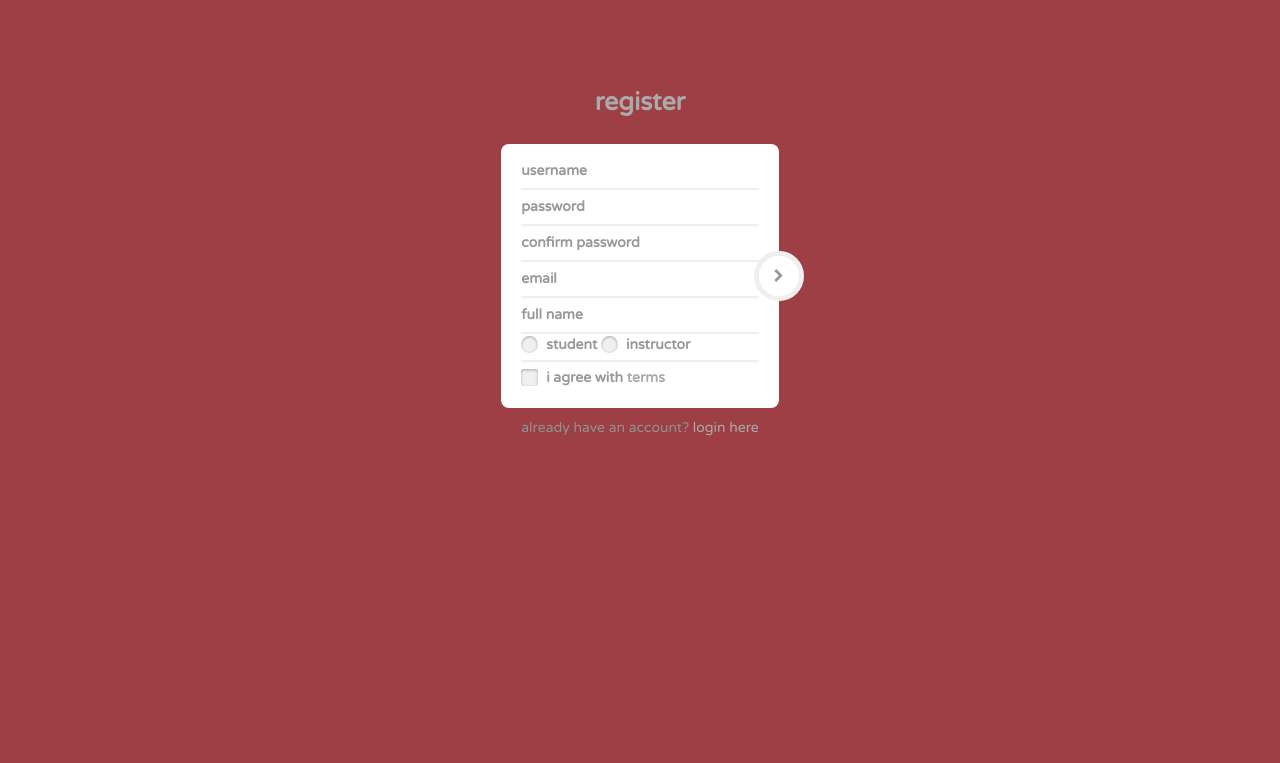
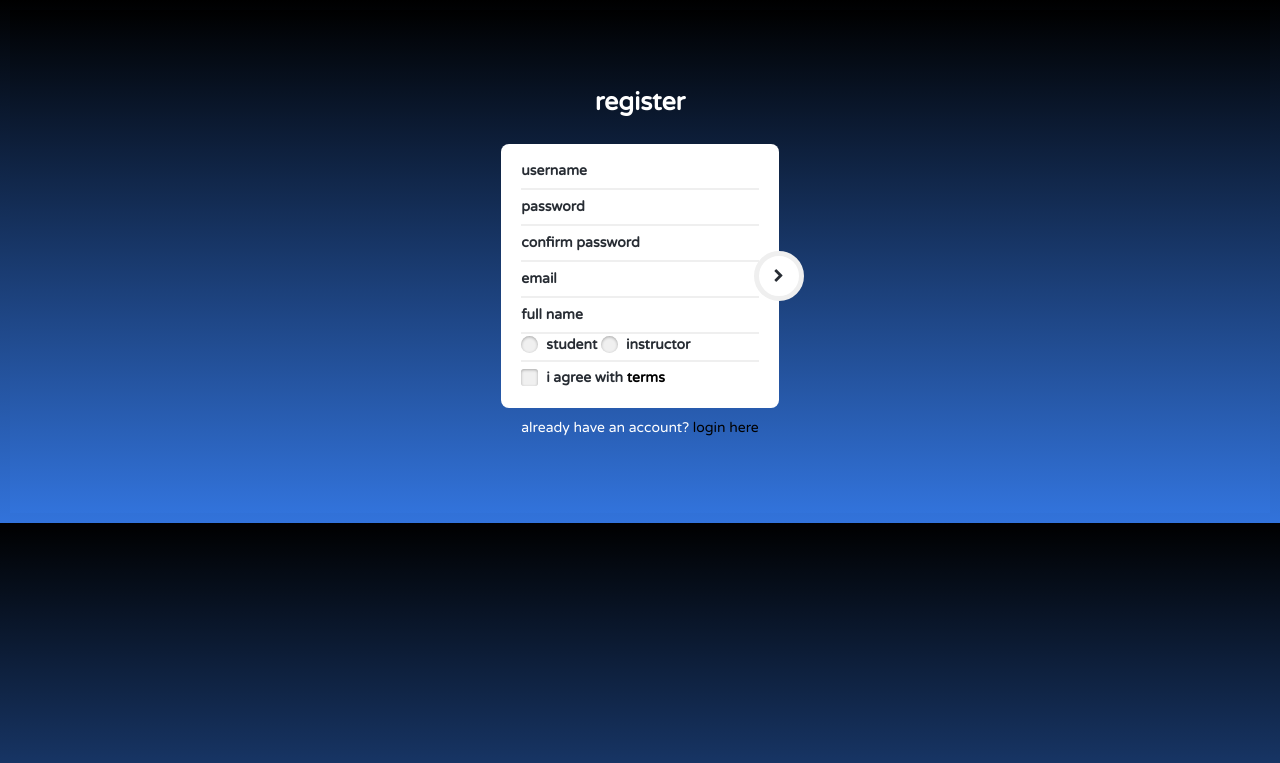
Before and after one commit to sotdjin/glibglab, a Flask app: page /signup in a window 1280 px wide. Shown: the top 763 px of the page. Run offline with Flask 2, Linux system fonts and the light colour scheme; some libraries are stand-ins or nearby versions.

Commit message:
registration.css change

```diff
--- a/static/css/custom.css
+++ b/static/css/custom.css
@@ -12,6 +12,8 @@
     min-width: 200px;
     max-width: 250px;
 }
+
+body{background-color: blue;}
 
 .outlinebtn:hover {
     color: #ffffff;
--- a/static/css/registration.css
+++ b/static/css/registration.css
@@ -21,24 +21,27 @@ Last change	: 2015/03/27
 /*=== 1. General Structure ===*/
 html,
 body {
-  background: #efefef;
-  background: #9E3E45;
+
+background: linear-gradient( black,#3273db);
   padding: 10px;
   font-family: 'Varela Round';
 
+
+
 }
+.error{color: white; }
 /*=== 2. Anchor Link ===*/
 a {
-  color: #aaaaaa;
+  color: #000;
   transition: all ease-in-out 200ms;
 }
 a:hover {
-  color: #333333;
+  color: white;
   text-decoration: none;
 }
 /*=== 3. Text Outside the Box ===*/
 .etc-login-form {
-  color: #919191;
+  color: white;
   padding: 10px 20px;
 }
 .etc-login-form p {
@@ -58,18 +61,18 @@ a:hover {
   box-shadow: 0 0 0;
   border-radius: 0;
   background: transparent;
-  color: #555555;
+  color: #272c33;
   padding: 7px 0;
   font-weight: bold;
   height:auto;
 }
 .login-form-1 .form-control::-webkit-input-placeholder {
-  color: #999999;
+  color: #272c33;
 }
 .login-form-1 .form-control:-moz-placeholder,
 .login-form-1 .form-control::-moz-placeholder,
 .login-form-1 .form-control:-ms-input-placeholder {
-  color: #999999;
+  color: #272c33;
 }
 .login-form-1 .form-group {
   margin-bottom: 0;
@@ -82,7 +85,7 @@ a:hover {
 }
 .login-group {
   background: #ffffff;
-  color: #999999;
+  color: #272c33;
   border-radius: 8px;
   padding: 10px 20px;
 }
@@ -95,7 +98,7 @@ a:hover {
   right: -25px;
   top: 50%;
   background: #ffffff;
-  color: #999999;
+  color: #272c33;
   padding: 11px 0;
   width: 50px;
   height: 50px;
@@ -284,6 +287,6 @@ label:hover:before {
 .logo {
   padding: 15px 0;
   font-size: 25px;
-  color: #aaaaaa;
+  color: white;
   font-weight: bold;
 }
--- a/templates/signup.html
+++ b/templates/signup.html
@@ -106,9 +106,11 @@
 				<p>already have an account? <a href="login.html">login here</a></p>
 			</div>
 		</form>
+		<div class = "error">
 		{% if error %}
         	<p class="error"><strong>Error:</strong> {{ error }}
       	{% endif %}
+      	</div>
 	</div>
 	<!-- end:Main Form -->
 </div>
```
